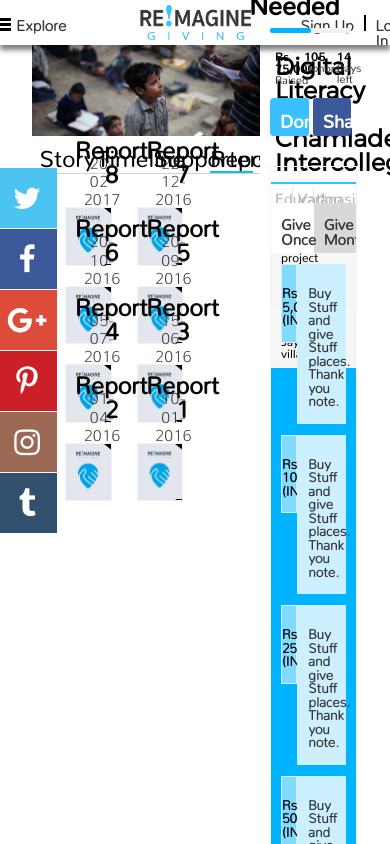
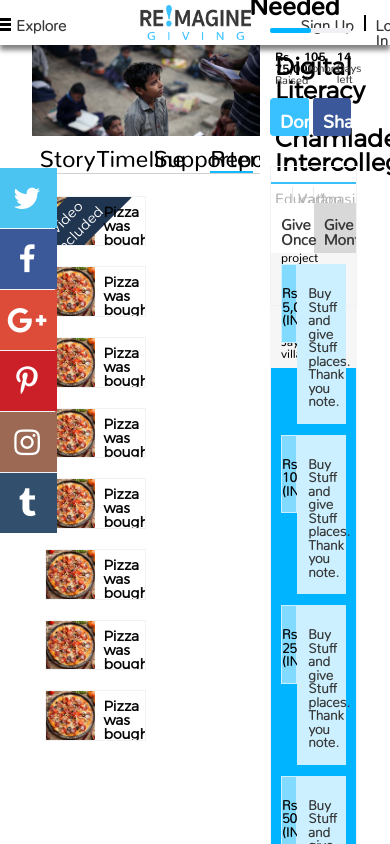
Before and after one commit to nikhil1028/ReImagineGiving, a plain HTML site: page projectPage.html in a window 390 px wide. Both pictures are taken after a click on the link "Report". Shown: the top 844 px of the page. Drawn offline with Linux system fonts and the light colour scheme.

Commit message:
report icon updates

```diff
--- a/index.css
+++ b/index.css
@@ -67,7 +67,7 @@ h2.whatWeDoHeading:before{
 .connectWithFacebookImage{
 	position: absolute;
 	top: 42%;
-	left: 70%;
+	right: -10%;
 }
 .connectWithFacebookImage img {
     height: 53px;
--- a/projectPage.css
+++ b/projectPage.css
@@ -80,7 +80,7 @@ ul.projectPageMainTabsList li a:focus, .active{
 	transition: 0.3s;
 	display: none;
 	width: 0;
-	padding: 10%;
+	padding: 5% 1% 5% 1%;
 }
 .projectSupportersContent {
     width: 25vw !important;
@@ -108,7 +108,7 @@ ul.projectPageMainTabsList li a:focus, .active{
 	position: relative;
 }
 
-.projectStory p, .projectTimeline p, .projectSupporters p, .projectReports p {
+.projectStory p, .projectTimeline p, .projectSupporters p{
     line-height: 114%;
     font-size: 16px;
     padding: 5px;
@@ -349,29 +349,48 @@ ul.projectPageDonationOptions li a{
 }
 
 .Report{
-	width: 12vw;
-	height: 15vw;
+	width: 26vw;
+	height: 13vw;
 	display: inline-block;
-	padding: 5px;
-	background: url('images/reportBackground.png');
-	background-size: contain;
 	border: 1px solid #f1f2f6;
 	position: relative;
 	cursor: pointer;
 	text-align: center;
+	overflow: hidden;
 	margin: 10px;
 }
 .Report p {
-    position: absolute;
-    bottom: 55px;
-	 left: 1.9vw;
 	font-family: Nunito-ExtraLight;
 	color: #373737;
+	font-size: 12px;
 }
-.Report h2 {
+.Report h2, .Report a{
 	color: #050505;
-    position: absolute;
-    bottom: 85px;
-	left: 2.25vw;
-	font-family: Nunito-Light;
+	font-family: Montserrat-Light;
+	font-size: 14px;
 }
+.Report a{
+	  position: absolute;
+    top: 4px;
+    left: -34px;
+    transform: rotate(-45deg);
+    background-color: rgb(32,53,80);
+    padding: 5px 30px 5px 30px;
+	  color: white;
+}
+.Report h3 {
+	color: #050505;
+	font-family: Montserrat-Light;
+	font-size: 12px;
+}
+.Report img {
+    max-width: 100%;
+}
+.Report div{
+	position: relative;
+}
+
+.reportThumbnailTop, .reportThumbnailBottom, .reportThumbnailCenter {
+    padding: 8px;
+    text-align: left;
+}
--- a/projectPage.html
+++ b/projectPage.html
@@ -414,36 +414,181 @@
 			<div id="projectReports" class="row projectReports mainTabContent">
 				<ul>
 					<li class="Report reporteight">
-						<h2>Report 8</h2>
-						<p>20-02-2017</p>
+						<div class="col-6">
+							<img src="images/pizza.jpg" />
+							<a>Video<br/>Included</a>
+						</div>
+						<div class="col-6">
+							<div class="reportThumbnailTop">
+								<h2>Pizza was bought</h2>
+								<p>20 February 2017</p>
+							</div>
+							<div class="reportThumbnailCenter">
+								<p>With initial funding, the Feed Nikhil Society
+									was able to buy one of the few delicacies to
+									be fed to the ever hungry Nikhil.
+									To everyones delight he was jumping
+									around somersaulting.
+								</p>
+							</div>
+							<div class="reportThumbnailBottom">
+								<h3>Project Status: On-going</h3>
+							</div>
+						</div>
 					</li>
 					<li class="Report reportseven">
-						<h2>Report 7</h2>
-						<p>22-12-2016</p>
+						<div class="col-6">
+							<img src="images/pizza.jpg" />
+						</div>
+						<div class="col-6">
+							<div class="reportThumbnailTop">
+								<h2>Pizza was bought</h2>
+								<p>20 February 2017</p>
+							</div>
+							<div class="reportThumbnailCenter">
+								<p>With initial funding, the Feed Nikhil Society
+									was able to buy one of the few delicacies to
+									be fed to the ever hungry Nikhil.
+									To everyones delight he was jumping
+									around somersaulting.
+								</p>
+							</div>
+							<div class="reportThumbnailBottom">
+								<h3>Project Status: On-going</h3>
+							</div>
+						</div>
 					</li>
 					<li class="Report reportsix">
-						<h2>Report 6</h2>
-						<p>20-10-2016</p>
+						<div class="col-6">
+							<img src="images/pizza.jpg" />
+						</div>
+						<div class="col-6">
+							<div class="reportThumbnailTop">
+								<h2>Pizza was bought</h2>
+								<p>20 February 2017</p>
+							</div>
+							<div class="reportThumbnailCenter">
+								<p>With initial funding, the Feed Nikhil Society
+									was able to buy one of the few delicacies to
+									be fed to the ever hungry Nikhil.
+									To everyones delight he was jumping
+									around somersaulting.
+								</p>
+							</div>
+							<div class="reportThumbnailBottom">
+								<h3>Project Status: On-going</h3>
+							</div>
+						</div>
 					</li>
 					<li class="Report reportfive">
-						<h2>Report 5</h2>
-						<p>20-09-2016</p>
+						<div class="col-6">
+							<img src="images/pizza.jpg" />
+						</div>
+						<div class="col-6">
+							<div class="reportThumbnailTop">
+								<h2>Pizza was bought</h2>
+								<p>20 February 2017</p>
+							</div>
+							<div class="reportThumbnailCenter">
+								<p>With initial funding, the Feed Nikhil Society
+									was able to buy one of the few delicacies to
+									be fed to the ever hungry Nikhil.
+									To everyones delight he was jumping
+									around somersaulting.
+								</p>
+							</div>
+							<div class="reportThumbnailBottom">
+								<h3>Project Status: On-going</h3>
+							</div>
+						</div>
 					</li>
 					<li class="Report reportfour">
-						<h2>Report 4</h2>
-						<p>05-07-2016</p>
+						<div class="col-6">
+							<img src="images/pizza.jpg" />
+						</div>
+						<div class="col-6">
+							<div class="reportThumbnailTop">
+								<h2>Pizza was bought</h2>
+								<p>20 February 2017</p>
+							</div>
+							<div class="reportThumbnailCenter">
+								<p>With initial funding, the Feed Nikhil Society
+									was able to buy one of the few delicacies to
+									be fed to the ever hungry Nikhil.
+									To everyones delight he was jumping
+									around somersaulting.
+								</p>
+							</div>
+							<div class="reportThumbnailBottom">
+								<h3>Project Status: On-going</h3>
+							</div>
+						</div>
 					</li>
 					<li class="Report reportthree">
-						<h2>Report 3</h2>
-						<p>15-06-2016</p>
+						<div class="col-6">
+							<img src="images/pizza.jpg" />
+						</div>
+						<div class="col-6">
+							<div class="reportThumbnailTop">
+								<h2>Pizza was bought</h2>
+								<p>20 February 2017</p>
+							</div>
+							<div class="reportThumbnailCenter">
+								<p>With initial funding, the Feed Nikhil Society
+									was able to buy one of the few delicacies to
+									be fed to the ever hungry Nikhil.
+									To everyones delight he was jumping
+									around somersaulting.
+								</p>
+							</div>
+							<div class="reportThumbnailBottom">
+								<h3>Project Status: On-going</h3>
+							</div>
+						</div>
 					</li>
 					<li class="Report reporttwo">
-						<h2>Report 2</h2>
-						<p>01-04-2016</p>
+						<div class="col-6">
+							<img src="images/pizza.jpg" />
+						</div>
+						<div class="col-6">
+							<div class="reportThumbnailTop">
+								<h2>Pizza was bought</h2>
+								<p>20 February 2017</p>
+							</div>
+							<div class="reportThumbnailCenter">
+								<p>With initial funding, the Feed Nikhil Society
+									was able to buy one of the few delicacies to
+									be fed to the ever hungry Nikhil.
+									To everyones delight he was jumping
+									around somersaulting.
+								</p>
+							</div>
+							<div class="reportThumbnailBottom">
+								<h3>Project Status: On-going</h3>
+							</div>
+						</div>
 					</li>
 					<li class="Report reportone">
-						<h2>Report 1</h2>
-						<p>10-01-2016</p>
+						<div class="col-6">
+							<img src="images/pizza.jpg" />
+						</div>
+						<div class="col-6">
+							<div class="reportThumbnailTop">
+								<h2>Pizza was bought</h2>
+								<p>20 February 2017</p>
+							</div>
+							<div class="reportThumbnailCenter">
+								<p>With initial funding, the Feed Nikhil Society
+									was able to buy one of the few delicacies to
+									be fed to the ever hungry Nikhil.
+									To everyones delight he was jumping
+									around somersaulting.
+								</p>
+							</div>
+							<div class="reportThumbnailBottom">
+								<h3>Project Status: On-going</h3>
+							</div>
+						</div>
 					</li>
 				</ul>
 			</div>
```
Also changed, not shown: responsiveIndex.css (+24 -0 lines), images/pizza.jpg (added).
